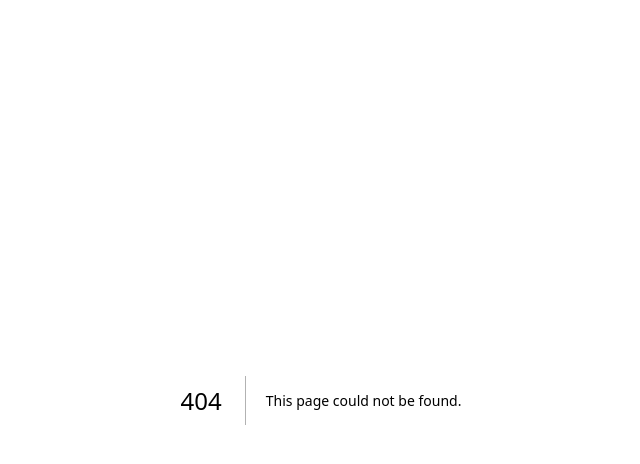
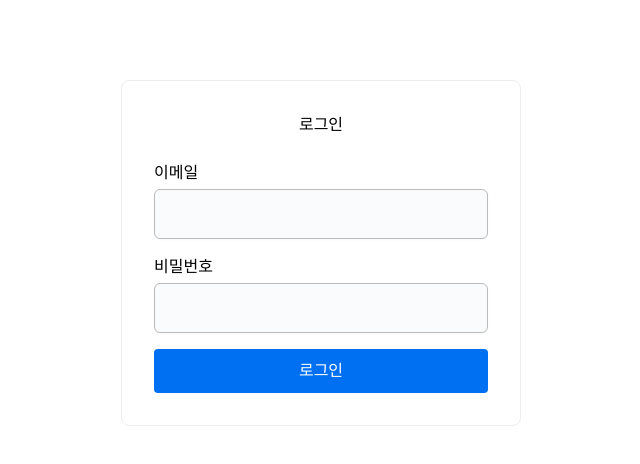
Before and after one commit to lee-dohyun/customer.front, a Next.js app: page /login in a window 1280 px wide. Before the commit this address had no page. Shown: the top 464 px of the page, without its empty margins (319-959 px from the left). Built offline with nearby package versions, Linux system fonts and the light colour scheme.

Commit message:
로그인 페이지 추가

```diff
--- /dev/null
+++ b/app/login/page.tsx
@@ -0,0 +1,120 @@
+"use client";
+
+import { useState } from "react";
+
+export default function LoginPage() {
+  const [email, setEmail] = useState("");
+  const [password, setPassword] = useState("");
+  const [error, setError] = useState("");
+
+  const handleSubmit = async (e: React.FormEvent) => {
+    e.preventDefault();
+    setError("");
+    if (!email || !password) {
+      setError("이메일과 비밀번호를 입력하세요.");
+      return;
+    }
+    try {
+      const res = await fetch("http://auth.api:8080/api/jwt/login", {
+        method: "POST",
+        headers: { "Content-Type": "application/json" },
+        body: JSON.stringify({ email, password }),
+      });
+      const data = await res.text();
+      if (res.ok && data && data !== "Invalid email or password") {
+        // JWT 토큰을 localStorage에 저장
+        localStorage.setItem("jwt", data);
+        // 메인 페이지로 이동
+        window.location.href = "/";
+      } else {
+        setError("이메일 또는 비밀번호가 올바르지 않습니다.");
+      }
+    } catch (err) {
+      setError("로그인 중 오류가 발생했습니다.");
+    }
+  };
+
+  return (
+    <div
+      style={{
+        maxWidth: 400,
+        margin: "80px auto",
+        padding: 32,
+        border: "1px solid #eee",
+        borderRadius: 8,
+        background: "#fff",
+        color: "#000",
+      }}
+    >
+      <h2 style={{ textAlign: "center", marginBottom: 24 }}>로그인</h2>
+      <form onSubmit={handleSubmit}>
+        <div style={{ marginBottom: 16 }}>
+          <label htmlFor="email">이메일</label>
+          <input
+            id="email"
+            type="email"
+            value={email}
+            onChange={(e) => setEmail(e.target.value)}
+            style={{
+              width: "100%",
+              padding: 12,
+              marginTop: 4,
+              border: "1.5px solid #bbb",
+              borderRadius: 6,
+              fontSize: 16,
+              background: "#fafbfc",
+              color: "#222",
+              outline: "none",
+              boxShadow: "0 1px 2px rgba(0,0,0,0.03)",
+              transition: "border 0.2s",
+            }}
+            required
+            onFocus={(e) => (e.target.style.border = "1.5px solid #0070f3")}
+            onBlur={(e) => (e.target.style.border = "1.5px solid #bbb")}
+          />
+        </div>
+        <div style={{ marginBottom: 16 }}>
+          <label htmlFor="password">비밀번호</label>
+          <input
+            id="password"
+            type="password"
+            value={password}
+            onChange={(e) => setPassword(e.target.value)}
+            style={{
+              width: "100%",
+              padding: 12,
+              marginTop: 4,
+              border: "1.5px solid #bbb",
+              borderRadius: 6,
+              fontSize: 16,
+              background: "#fafbfc",
+              color: "#222",
+              outline: "none",
+              boxShadow: "0 1px 2px rgba(0,0,0,0.03)",
+              transition: "border 0.2s",
+            }}
+            required
+            onFocus={(e) => (e.target.style.border = "1.5px solid #0070f3")}
+            onBlur={(e) => (e.target.style.border = "1.5px solid #bbb")}
+          />
+        </div>
+        {error && (
+          <div style={{ color: "red", marginBottom: 16 }}>{error}</div>
+        )}
+        <button
+          type="submit"
+          style={{
+            width: "100%",
+            padding: 10,
+            background: "#0070f3",
+            color: "#fff",
+            border: "none",
+            borderRadius: 4,
+          }}
+        >
+          로그인
+        </button>
+      </form>
+    </div>
+  );
+}
```
